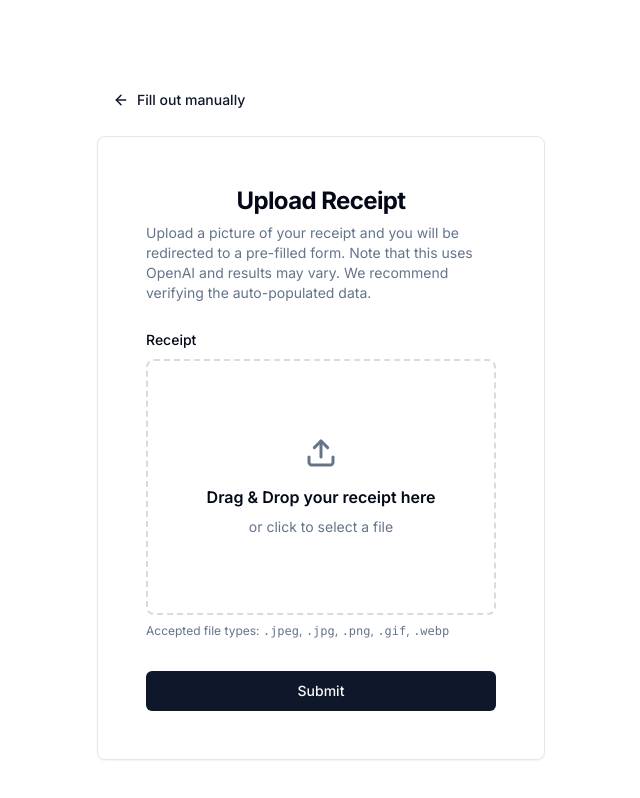
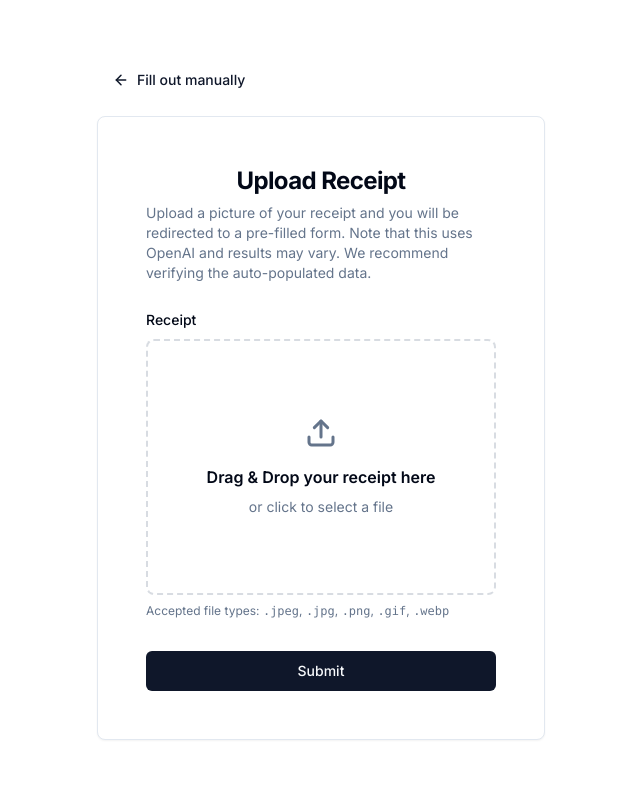
Before and after one commit to saharshxyz/tabsplit, a Next.js app: page /upload in a window 1280 px wide. Shown: the top 798 px of the page, without its empty margins (319-959 px from the left). Built offline with nearby package versions, Linux system fonts and the light colour scheme.

Commit message:
minor(ui): prevent scroll on pages that shouldn't be scrollable

```diff
--- a/app/(routes)/upload/page.tsx
+++ b/app/(routes)/upload/page.tsx
@@ -9,7 +9,7 @@ import {
   CardTitle
 } from "@/components/ui/card"
 import {
-  UploadIcon,
+  Upload,
   AlertCircle,
   ArrowLeft,
   LoaderCircle,
@@ -134,7 +134,7 @@ export default function Component() {
   }
 
   return (
-    <main className="mx-auto mt-5 flex min-h-screen max-w-3xl items-center justify-center overflow-hidden">
+    <main className="mx-auto flex min-h-screen max-w-3xl items-center justify-center overflow-hidden">
       <div className="w-full max-w-md">
         <Link href="/" className="mb-4 inline-block">
           <Button variant="link">
@@ -171,7 +171,7 @@ export default function Component() {
                       <FormControl>
                         <div
                           {...getRootProps()}
-                          className={`flex h-64 cursor-pointer flex-col items-center justify-center rounded-lg border-2 border-dashed p-6 transition-colors ${
+                          className={`flex h-48 cursor-pointer flex-col items-center justify-center rounded-lg border-2 border-dashed p-6 transition-colors sm:h-64 ${
                             isDragActive
                               ? "border-primary bg-primary/10"
                               : isDragReject
@@ -200,7 +200,7 @@ export default function Component() {
                           ) : isDragReject ? (
                             <AlertCircle className="mb-4 !h-10 text-destructive" />
                           ) : (
-                            <UploadIcon className="mb-4 !h-8 text-muted-foreground" />
+                            <Upload className="mb-4 !h-8 text-muted-foreground" />
                           )}
                           <p className="mb-2 font-semibold">
                             {form.watch("receipt")
--- a/app/not-found.tsx
+++ b/app/not-found.tsx
@@ -12,7 +12,7 @@ import { Shapes, Info, ArrowLeft } from "lucide-react"
 
 export default function NotFound() {
   return (
-    <main className="mx-auto mt-5 flex min-h-screen max-w-3xl items-center justify-center overflow-hidden">
+    <main className="mx-auto flex min-h-screen max-w-3xl items-center justify-center overflow-hidden">
       <div className="w-full max-w-md">
         <Link href="/" className="mb-4 inline-block">
           <Button variant="link">
```
